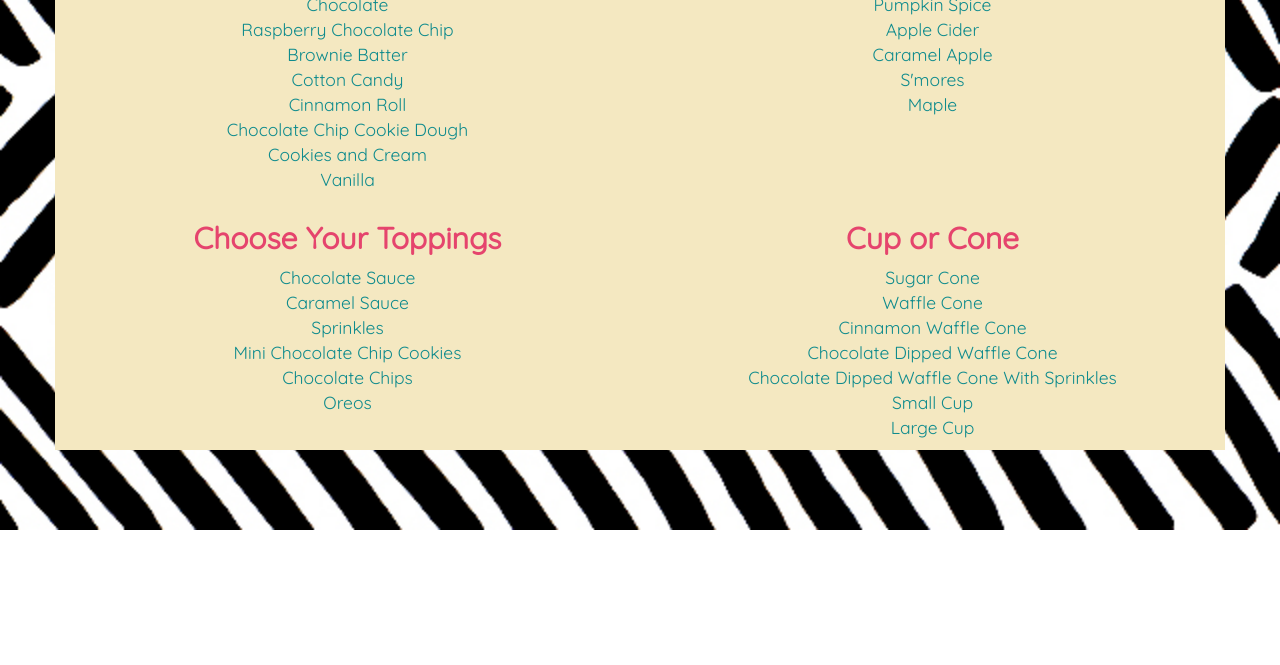
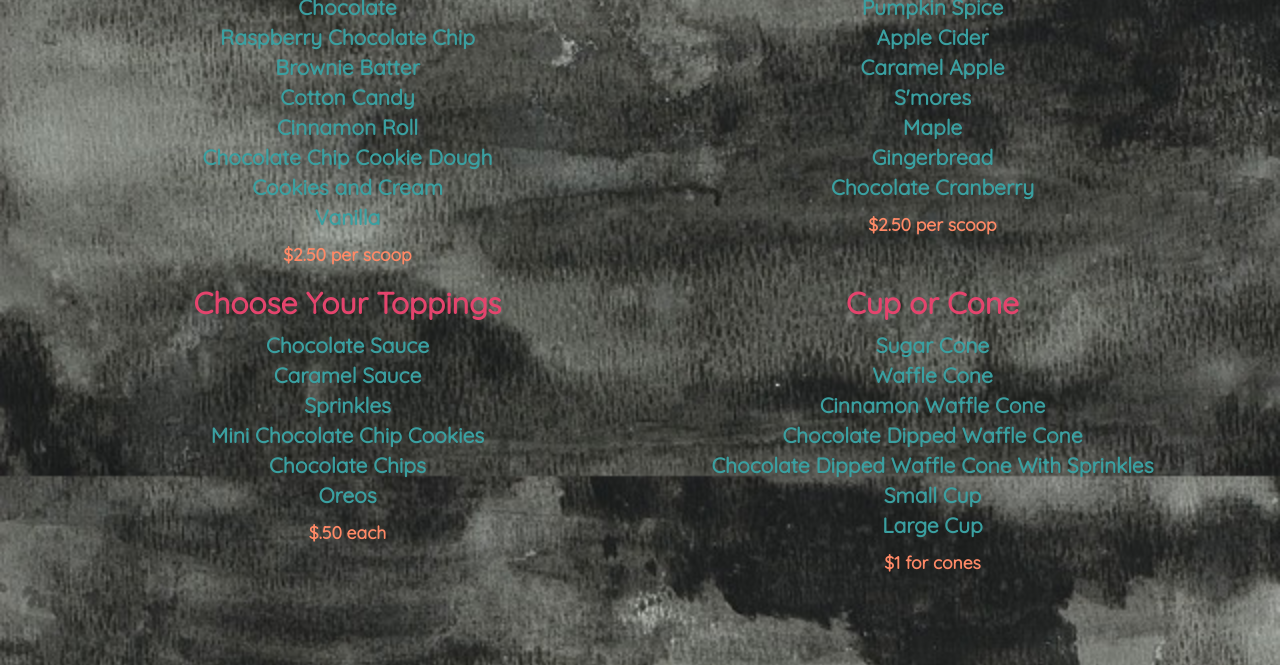
Before and after one commit to rachclaire3346/Ice-cream-Shop-Menu, a website: page index.html in a window 1280 px wide. Shown: the part 524-1189 px from the top of the page. Before the commit the page ends 1054 px from the top, so only its background shows below. Drawn offline with nearby package versions, Linux system fonts and the light colour scheme; a web font is replaced by a local one.

Commit message:
Tons of style changes

```diff
--- a/apps/main.js
+++ b/apps/main.js
@@ -10,7 +10,7 @@ function displayFlavor () {
  displayFlavor ();
 
  function displaySeasonal (){
- 	var seasonals = ["Pumpkin Spice", "Apple Cider", "Caramel Apple", "S'mores", "Maple"]
+ 	var seasonals = ["Pumpkin Spice", "Apple Cider", "Caramel Apple", "S'mores", "Maple", "Gingerbread", "Chocolate Cranberry"]
 	var list = " ";
 	for(var i = 0; i < seasonals.length; i++){
 		list += seasonals[i] + "<br>";
--- a/apps/style.css
+++ b/apps/style.css
@@ -10,14 +10,21 @@ h1 {
 
 p {
 	font-family: 'Quicksand', sans-serif;
-	color: #0F8B8D;
+	color: #3AA0A1;
+	text-align: center;
+	font-size: 150%;
+	font-weight: bold;
+}
+
+li {
+	font-family: 'Quicksand', sans-serif;
+	color: #FF8966;
 	text-align: center;
 	font-size: 125%;
+	list-style-type: none;
+	font-weight: bold;
 }
 
-.container {
-	background-color: #F4E8C1;
-}
 
 h2, h3, h4, h5, h6 {
 	text-align: center;
@@ -27,7 +34,7 @@ h2, h3, h4, h5, h6 {
 }
 
 body {
-	background: url('../apps/nine.jpg') no-repeat center center fixed;
+	background: url('../apps/one.jpg') no-repeat center center fixed;
     -webkit-background-size: cover;
     -moz-background-size: cover;
     -o-background-size: cover;
@@ -35,3 +42,6 @@ body {
     margin-top: 12%;
     padding-bottom: 80px;
 }
+.col-md-6 {
+	padding top: 10px;
+}
--- a/index.html
+++ b/index.html
@@ -22,11 +22,13 @@
 
 	<div class="container">
 		<div class="row">
-	  		<div class="col-md-6"><h2>Choose Your Flavor</h2>
+	  		<div class="col-md-6" style="text-align: center;"><h2>Choose Your Flavor</h2>
 	  			<p id="flavor"></p>
+	  			<li>$2.50 per scoop</li>
 	  		</div>
 	  		<div class="col-md-6"><h2>Seasonal Flavors</h2>
 	  			<p id="seasonal"></p>
+	  			<li>$2.50 per scoop</li>
 	  		</div>
 		</div>
 	</div>
@@ -34,9 +36,12 @@
 		<div class="row">
 			<div class="col-md-6"><h2>Choose Your Toppings</h2>
 				<p id="topping"></p>
+				<li>$.50 each</li>
 			</div>
 			<div class="col-md-6"><h2>Cup or Cone</h2>
 				<p id="cone"></p>
+				<li>$1 for cones</li>
+				<p>
 			</div>
 		</div>
 	</div>
```
Also changed, not shown: apps/four.jpeg (added), apps/one.jpg (added), apps/scoops.jpg (added), apps/three.jpg (added), apps/two.jpg (added).
